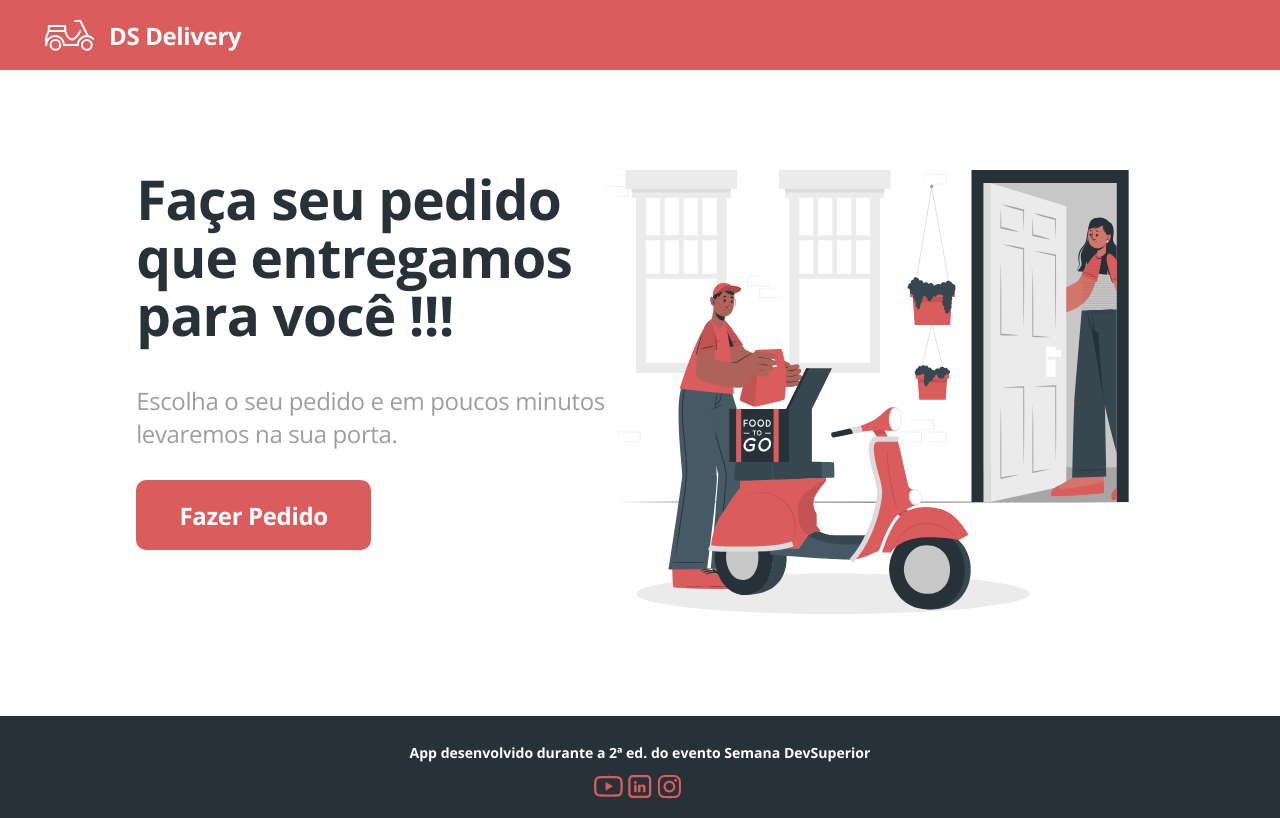
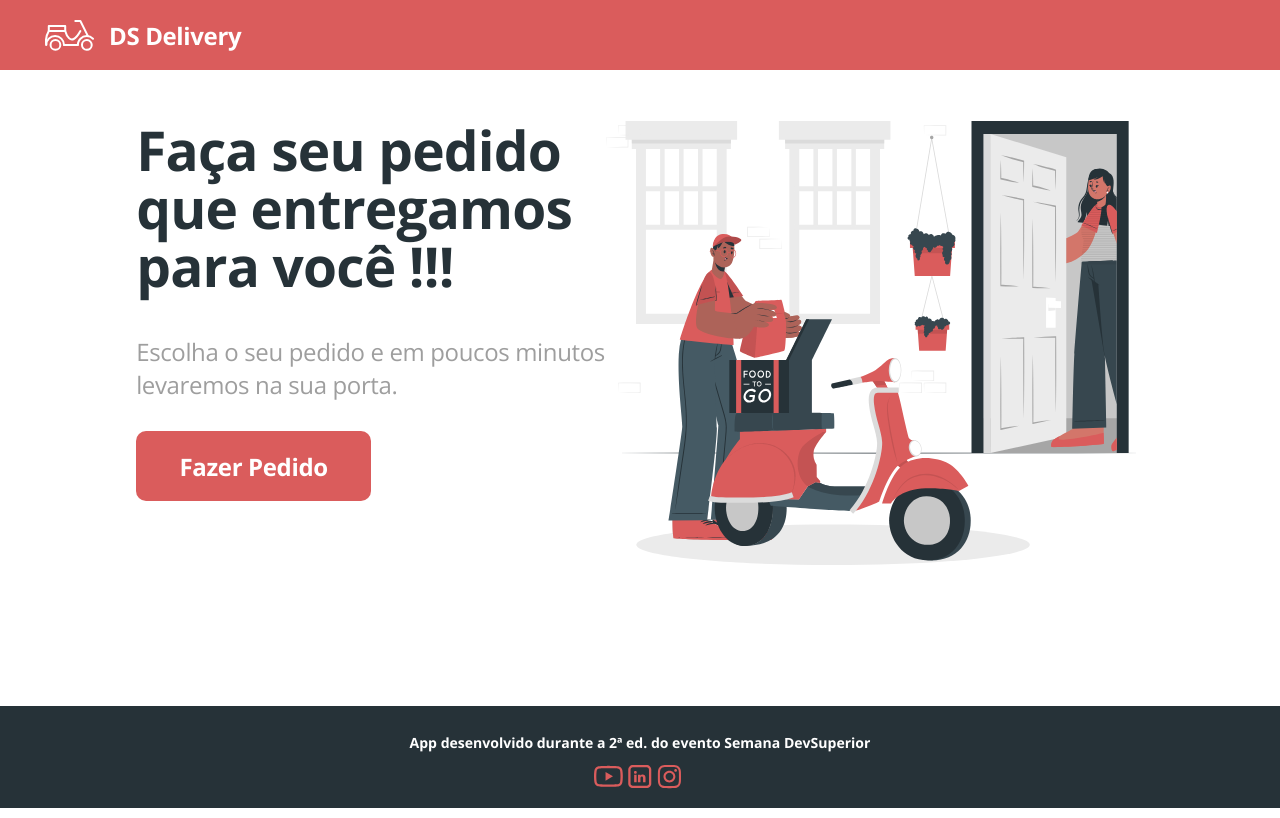
Before and after one commit to anisberto/Projeto-Semana-Dev-Superior, a React (Create React App) app in the folder front-web/: page / in a window 1280 px wide. Built offline with nearby package versions, Linux system fonts and the light colour scheme; the HTML template or start-up script is replaced by a standard one.

Commit message:
Add Footer

```diff
--- a/front-web/src/Home/style.css
+++ b/front-web/src/Home/style.css
@@ -1,5 +1,6 @@
 .home-container {
-    padding-top: 100px;
+    padding-top: 4%;
+    padding-bottom: 3%;
     height: calc(100vh - 254px);
   }
 
```
Also changed, not shown: front-web/src/Orders/index.tsx (added, +11 -0 lines), front-web/src/Orders/style.css (added).
